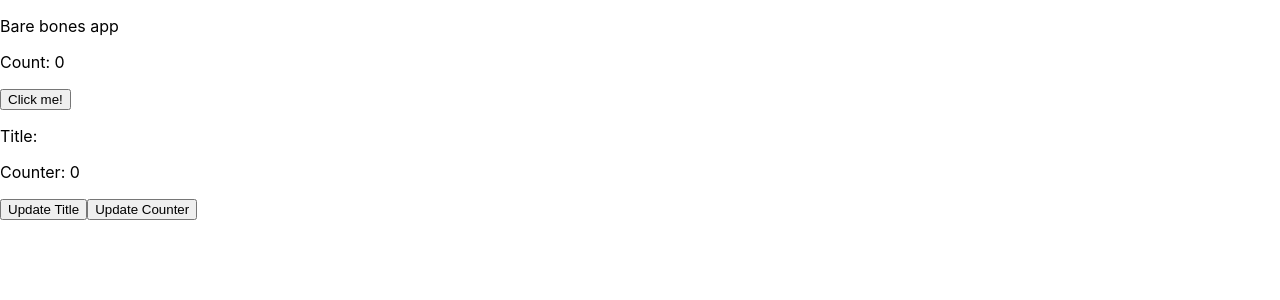
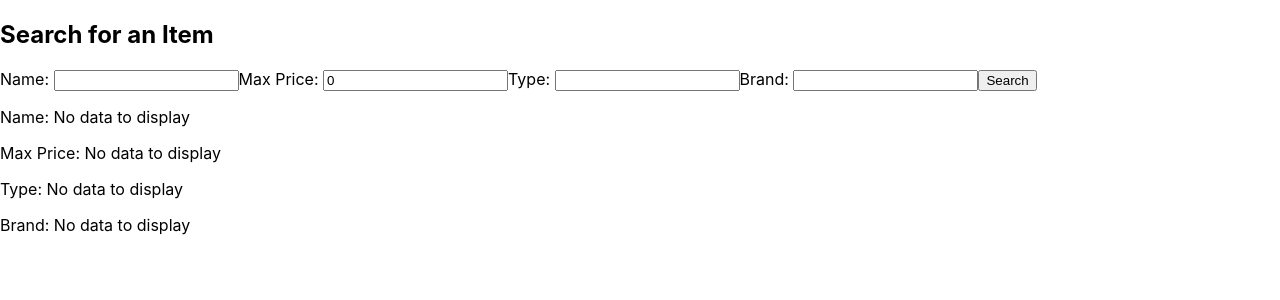
Before and after one commit to bmalvo/React-Tech_With_Tim, a React (Create React App) app in the folder inventory/: page / in a window 1280 px wide. Shown: the top 300 px of the page. Built offline with nearby package versions, Linux system fonts and the light colour scheme.

Commit message:
Forms & Events

```diff
--- a/inventory/src/App.js
+++ b/inventory/src/App.js
@@ -1,38 +1,25 @@
+import { useState } from 'react';
 import './App.css';
-import {PropTypes} from 'prop-types';
-import Info from './info';
-import { useState} from 'react';
+import SearchBar from './searchBar';
 
 function App() {
+
+  const [data, setData] = useState({});
+
+  const updateData = (searchParams) => {
+    setData(searchParams);
+  }
+
   return (
     <div className="App">
-      <p>Bare bones app</p>
-      <Info/>
-      <ButtonState/>
+    <SearchBar callback = { updateData } />
+    <p>Name: { "name" in data ? data["name"] : "No data to display" } </p>
+    <p>Max Price: { "price" in data ? data["price"] : "No data to display" } </p>
+    <p>Type: { "type" in data ? data["type"] : "No data to display" } </p>
+    <p>Brand: { "brand" in data ? data["brand"] : "No data to display" } </p>
+
     </div>
   );
 }
 
-function ButtonState() {
-  const [title, setTitle] = useState("");
-  const [count, setCount] = useState(0);
-
-  const updateTitleClicked = () => {
-    setTitle("Now we have a title!");
-  }
-
-  const updateCounterClicked = () => {
-    setCount(count + 1);
-  }
-
-  return (
-    <div>
-      <p>Title: {title} </p>
-      <p>Counter: {count} </p>
-      <button onClick={updateTitleClicked}>Update Title</button>
-      <button onClick={updateCounterClicked}>Update Counter</button>
-    </div>
-  )
-}
-
 export default App;
--- a/inventory/src/info.js
+++ /dev/null
@@ -1,30 +0,0 @@
-import React from "react";
-import {PropTypes} from 'prop-types';
-
-class Info extends React.Component {
-    constructor(props) {
-        super(props);
-        this.state ={
-            count : 0,
-            title : 'basic title',
-        };
-        this.buttonPressed = this.buttonPressed.bind(this);
-    }
-
-buttonPressed() {
-    this.setState({
-        count: this.state.count + 1
-    });
-}
-
-    render(){
-        return (
-        <div>
-        <p>Count: {this.state.count} </p>
-        <button onClick={this.buttonPressed}>Click me!</button>
-        </div>);
-    }
-}
-
-
-export default Info;
--- /dev/null
+++ b/inventory/src/searchBar.js
@@ -0,0 +1,36 @@
+import { useState } from "react";
+
+function SearchBar(props) {
+
+    const [name, setName] = useState("");
+    const [price, setPrice] = useState(0);
+    const [type, setType] = useState("");
+    const [brand, setBrand] = useState("");
+
+    const searchButtonPressed = () => {
+        props.callback({name: name, price: price, type: type, brand: brand});
+    };
+
+    return (
+        <div>
+            <h2>Search for an Item</h2>
+            <form>
+            <label htmlFor="name-field">Name: </label>
+            <input id="name-field" type="text" value={name}
+                   onChange={(e) => setName(e.target.value)} />
+            <label htmlFor="price-field">Max Price: </label>
+            <input id="price-field" type="number" value={price}
+                   onChange={(e) => setPrice(e.target.value)}/>
+            <label htmlFor="type-field">Type: </label>
+            <input id="type-field" type="text" value={type}
+                   onChange={(e) => setType(e.target.value)} />
+            <label htmlFor="brand-field">Brand: </label>
+            <input id="brand-field" type="text" value={brand}
+                   onChange={(e) => setBrand(e.target.value)} />
+            <button type="button" onClick={searchButtonPressed}>Search</button>
+            </form>
+        </div>
+    )
+}
+
+export default SearchBar;
```
Also changed, not shown: inventory/src/setupTests.js (deleted, +0 -5 lines), 1 other file (tests, documents, lock files or other folders).
